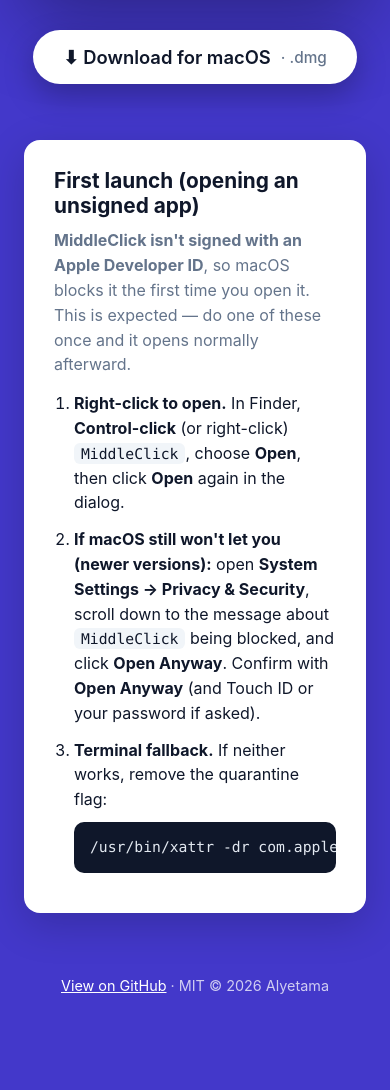
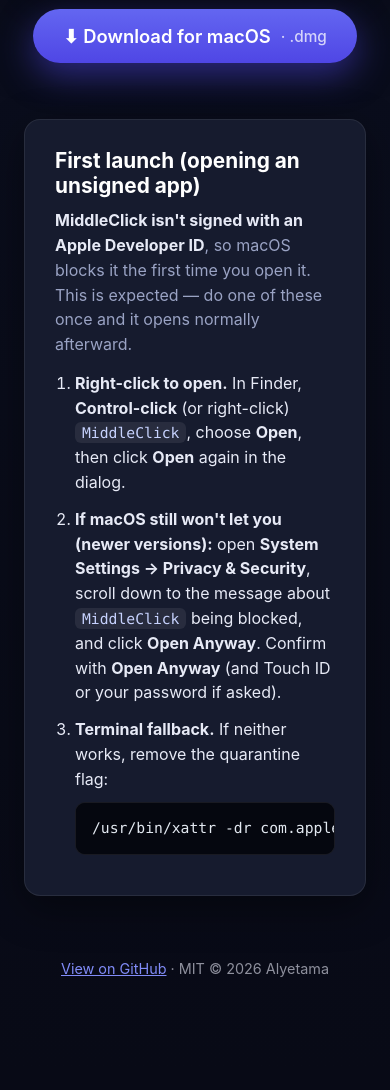
Before and after one commit to Alyetama/middleClick, a plain HTML site: page docs/index.html in a window 390 px wide. Shown: the part 595-1685 px from the top of the page. Drawn offline with Linux system fonts and the light colour scheme.

Commit message:
Improve mockup and switch landing page to dark theme

```diff
--- a/docs/index.html
+++ b/docs/index.html
@@ -6,52 +6,60 @@
 <title>MiddleClick</title>
 <style>
   :root {
-    --grad-a: #6366f1;
-    --grad-b: #8b5cf6;
-    --ink: #0f172a;
-    --muted: #64748b;
-    --card: #ffffff;
+    --ink: #e7eaf6;
+    --muted: #9aa3c4;
+    --card: #161b2e;
+    --border: rgba(255,255,255,0.08);
+    --accent: #818cf8;
   }
   * { box-sizing: border-box; margin: 0; padding: 0; }
   body {
     font-family: -apple-system, BlinkMacSystemFont, "Segoe UI", system-ui, sans-serif;
     color: var(--ink);
-    background: radial-gradient(1200px 600px at 50% -10%, var(--grad-b), var(--grad-a) 60%, #4338ca);
+    background:
+      radial-gradient(900px 520px at 50% -8%, rgba(99,102,241,0.35), transparent 70%),
+      linear-gradient(180deg, #0b0f20 0%, #080a16 100%);
+    background-color: #080a16;
     min-height: 100vh;
     -webkit-font-smoothing: antialiased;
   }
   .wrap { max-width: 860px; margin: 0 auto; padding: 72px 24px 96px; text-align: center; }
   h1 { font-size: clamp(2.2rem, 6vw, 3.4rem); color: #fff; letter-spacing: -0.02em; }
-  .tagline { color: rgba(255,255,255,0.85); font-size: clamp(1rem, 2.5vw, 1.35rem); margin-top: 14px; }
-  .shot { margin: 44px auto 0; max-width: 100%; border-radius: 16px;
-          box-shadow: 0 30px 80px rgba(0,0,0,0.35); display: block; }
+  .tagline { color: rgba(231,234,246,0.72); font-size: clamp(1rem, 2.5vw, 1.35rem); margin-top: 14px; }
+  .shot { margin: 44px auto 0; max-width: 100%; border-radius: 18px;
+          box-shadow: 0 30px 90px rgba(0,0,0,0.6); display: block;
+          border: 1px solid var(--border); }
   .cta {
     display: inline-flex; align-items: center; gap: 10px; margin-top: 40px;
-    background: #fff; color: var(--ink); font-size: 1.15rem; font-weight: 600;
+    background: linear-gradient(180deg, #6366f1, #4f46e5); color: #fff;
+    font-size: 1.15rem; font-weight: 600;
     padding: 16px 30px; border-radius: 999px; text-decoration: none;
-    box-shadow: 0 12px 30px rgba(0,0,0,0.25); transition: transform .12s ease, box-shadow .12s ease;
+    box-shadow: 0 12px 34px rgba(79,70,229,0.5); transition: transform .12s ease, box-shadow .12s ease;
   }
-  .cta:hover { transform: translateY(-2px); box-shadow: 0 16px 36px rgba(0,0,0,0.3); }
-  .cta small { color: var(--muted); font-weight: 500; }
+  .cta:hover { transform: translateY(-2px); box-shadow: 0 16px 42px rgba(79,70,229,0.6); }
+  .cta small { color: rgba(255,255,255,0.75); font-weight: 500; }
   .howto {
     margin: 56px auto 0; max-width: 640px; text-align: left;
-    background: var(--card); border-radius: 16px; padding: 28px 30px;
-    box-shadow: 0 12px 40px rgba(0,0,0,0.18); scroll-margin-top: 24px;
+    background: var(--card); border: 1px solid var(--border);
+    border-radius: 16px; padding: 28px 30px;
+    box-shadow: 0 12px 40px rgba(0,0,0,0.4); scroll-margin-top: 24px;
     transition: box-shadow .3s ease, outline-color .3s ease;
     outline: 2px solid transparent;
   }
-  .howto.flash { outline-color: #fff; box-shadow: 0 0 0 6px rgba(255,255,255,0.5), 0 12px 40px rgba(0,0,0,0.25); }
-  .howto h2 { font-size: 1.3rem; margin-bottom: 6px; }
+  .howto.flash { outline-color: var(--accent); box-shadow: 0 0 0 6px rgba(129,140,248,0.35), 0 12px 40px rgba(0,0,0,0.5); }
+  .howto h2 { font-size: 1.3rem; margin-bottom: 6px; color: #fff; }
   .howto p { color: var(--muted); margin: 10px 0; line-height: 1.55; }
+  .howto strong { color: var(--ink); }
   .howto ol { margin: 14px 0 0 20px; }
   .howto li { margin: 12px 0; line-height: 1.55; }
   code { font-family: ui-monospace, SFMono-Regular, Menlo, monospace;
-         background: #f1f5f9; padding: 2px 7px; border-radius: 6px; font-size: .92em; }
-  pre { background: #0f172a; color: #e2e8f0; padding: 14px 16px; border-radius: 10px;
-        overflow-x: auto; margin-top: 10px; }
+         background: rgba(255,255,255,0.08); color: #c7d2fe;
+         padding: 2px 7px; border-radius: 6px; font-size: .92em; }
+  pre { background: #05070f; color: #e2e8f0; padding: 14px 16px; border-radius: 10px;
+        overflow-x: auto; margin-top: 10px; border: 1px solid var(--border); }
   pre code { background: none; color: inherit; padding: 0; }
-  footer { color: rgba(255,255,255,0.75); margin-top: 64px; font-size: .9rem; }
-  footer a { color: #fff; }
+  footer { color: rgba(231,234,246,0.6); margin-top: 64px; font-size: .9rem; }
+  footer a { color: var(--accent); }
 </style>
 </head>
 <body>
```
Also changed, not shown: docs/mockup.png, 1 other file.
